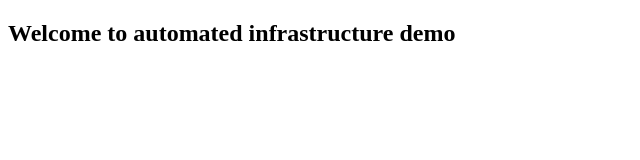
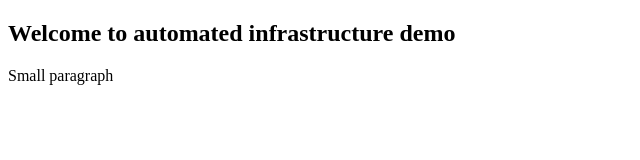
Before and after one commit to Marwan01/automated-infra, a plain HTML site: page index.html in a window 1280 px wide. Shown: the whole page, without its empty margins (0-640 px from the left). Drawn offline with Linux system fonts and the light colour scheme.

```diff
--- a/index.html
+++ b/index.html
@@ -8,6 +8,6 @@
     <div id="welcome">
         <h2>Welcome to automated infrastructure demo</h2>
     </div>
-
+    <p>Small paragraph</p>
   </body>
 </html>
```
